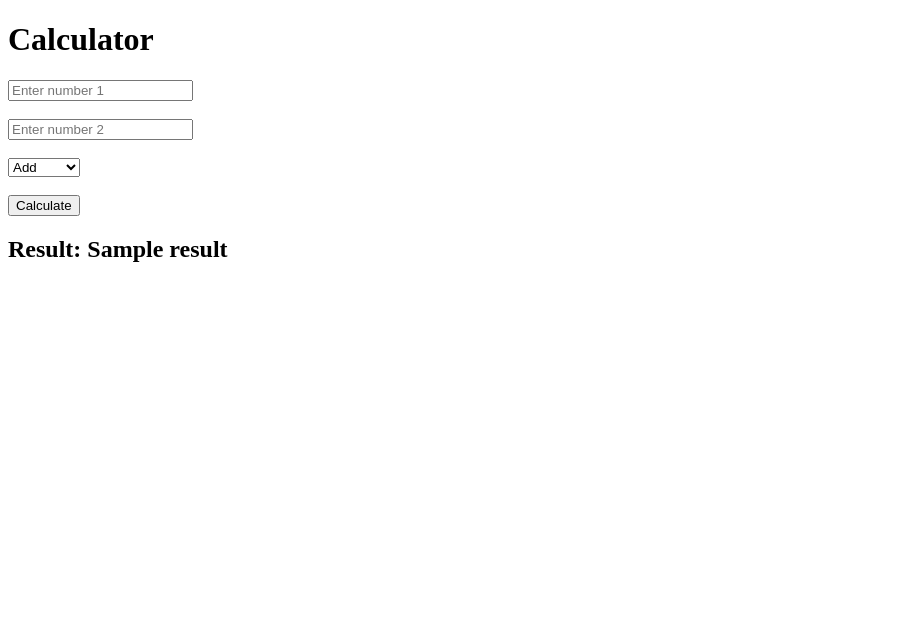
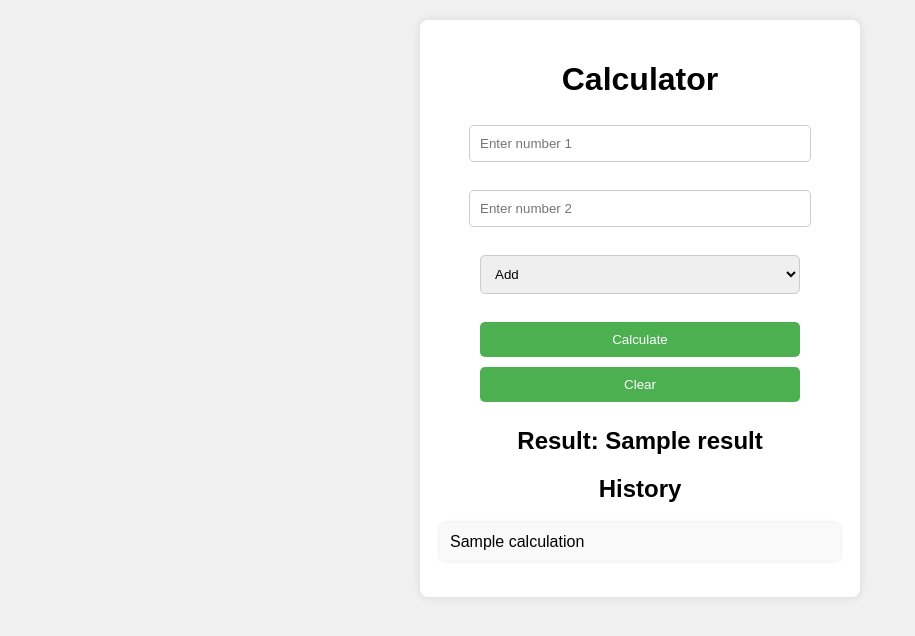
Before and after one commit to realharshita/calculator, a Flask app: template templates/index.html in a window 1280 px wide. Shown: the top 636 px of the page, without its empty margins (0-915 px from the left). Run offline with Flask 3, Linux system fonts and the light colour scheme; the template is opened without the code that fills it: most values are stand-ins (such as "Sample title", 1, 10 or a date in 2020).

Commit message:
history css

```diff
--- a/app.py
+++ b/app.py
@@ -2,31 +2,43 @@ from flask import Flask, render_template, request
 
 app = Flask(__name__)
 
+history = []
+
 @app.route('/')
 def index():
-    return render_template('index.html')
+    return render_template('index.html', history=history)
 
 @app.route('/calculate', methods=['POST'])
 def calculate():
-    num1 = float(request.form['num1'])
-    num2 = float(request.form['num2'])
-    operation = request.form['operation']
-    result = 0
+    try:
+        num1 = float(request.form['num1'])
+        num2 = float(request.form['num2'])
+        operation = request.form['operation']
+        result = 0
+        error = None
 
-    if operation == 'add':
-        result = num1 + num2
-    elif operation == 'subtract':
-        result = num1 - num2
-    elif operation == 'multiply':
-        result = num1 * num2
-    elif operation == 'divide':
-        if num2 != 0:
-            result = num1 / num2
+        if operation == 'add':
+            result = num1 + num2
+        elif operation == 'subtract':
+            result = num1 - num2
+        elif operation == 'multiply':
+            result = num1 * num2
+        elif operation == 'divide':
+            if num2 != 0:
+                result = num1 / num2
+            else:
+                error = 'Division by zero error'
+
+        if error is None:
+            history.append(f"{num1} {operation} {num2} = {result}")
         else:
-            result = 'Division by zero error'
+            history.append(f"{num1} {operation} {num2} = Error: {error}")
 
-    return render_template('index.html', result=result)
+        return render_template('index.html', result=result, history=history)
 
+    except ValueError:
+        error_message = 'Invalid input. Please enter valid numbers.'
+        return render_template('index.html', error=error_message, history=history)
 
 if __name__ == '__main__':
     app.run(debug=True)
--- a/templates/index.html
+++ b/templates/index.html
@@ -4,12 +4,69 @@
     <meta charset="UTF-8">
     <meta name="viewport" content="width=device-width, initial-scale=1.0">
     <title>Calculator</title>
+    <style>
+        body {
+            font-family: Arial, sans-serif;
+            background-color: #f0f0f0;
+            margin: 0;
+            padding: 20px;
+        }
+        .calculator {
+            max-width: 400px;
+            margin: 0 auto;
+            background-color: #fff;
+            padding: 20px;
+            border-radius: 8px;
+            box-shadow: 0 0 10px rgba(0, 0, 0, 0.1);
+        }
+        h1, h2 {
+            text-align: center;
+        }
+        form {
+            text-align: center;
+        }
+        input, select, button {
+            padding: 10px;
+            margin: 5px;
+            width: 80%;
+            border-radius: 5px;
+            border: 1px solid #ccc;
+        }
+        button {
+            background-color: #4CAF50;
+            color: white;
+            border: none;
+            cursor: pointer;
+        }
+        button:hover {
+            background-color: #45a049;
+        }
+        .error {
+            color: red;
+            margin-bottom: 10px;
+        }
+        ul {
+            list-style-type: none;
+            padding: 0;
+        }
+        li {
+            margin-bottom: 5px;
+            padding: 10px;
+            background-color: #f9f9f9;
+            border-radius: 5px;
+            box-shadow: 0 0 5px rgba(0, 0, 0, 0.1);
+        }
+    </style>
 </head>
 <body>
+    <div class="calculator">
         <h1>Calculator</h1>
+        {% if error %}
+            <p class="error">{{ error }}</p>
+        {% endif %}
         <form action="/calculate" method="post">
-        <input type="number" name="num1" placeholder="Enter number 1" required step="any"> <br><br>
-        <input type="number" name="num2" placeholder="Enter number 2" required step="any"> <br><br>
+            <input type="number" name="num1" placeholder="Enter number 1" step="any" required> <br><br>
+            <input type="number" name="num2" placeholder="Enter number 2" step="any" required> <br><br>
             <select name="operation">
                 <option value="add">Add</option>
                 <option value="subtract">Subtract</option>
@@ -17,9 +74,25 @@
                 <option value="divide">Divide</option>
             </select> <br><br>
             <button type="submit">Calculate</button>
+            <button type="button" onclick="clearForm()">Clear</button>
         </form>
-    {% if result %}
+        {% if result is not none %}
             <h2>Result: {{ result }}</h2>
         {% endif %}
+        <h2>History</h2>
+        <ul>
+            {% for calculation in history %}
+                <li>{{ calculation }}</li>
+            {% endfor %}
+        </ul>
+    </div>
+
+    <script>
+        function clearForm() {
+            document.getElementsByName("num1")[0].value = "";
+            document.getElementsByName("num2")[0].value = "";
+            document.getElementsByName("operation")[0].selectedIndex = 0;
+        }
+    </script>
 </body>
 </html>
```
Lines whose indentation alone changed are shown as unchanged.
